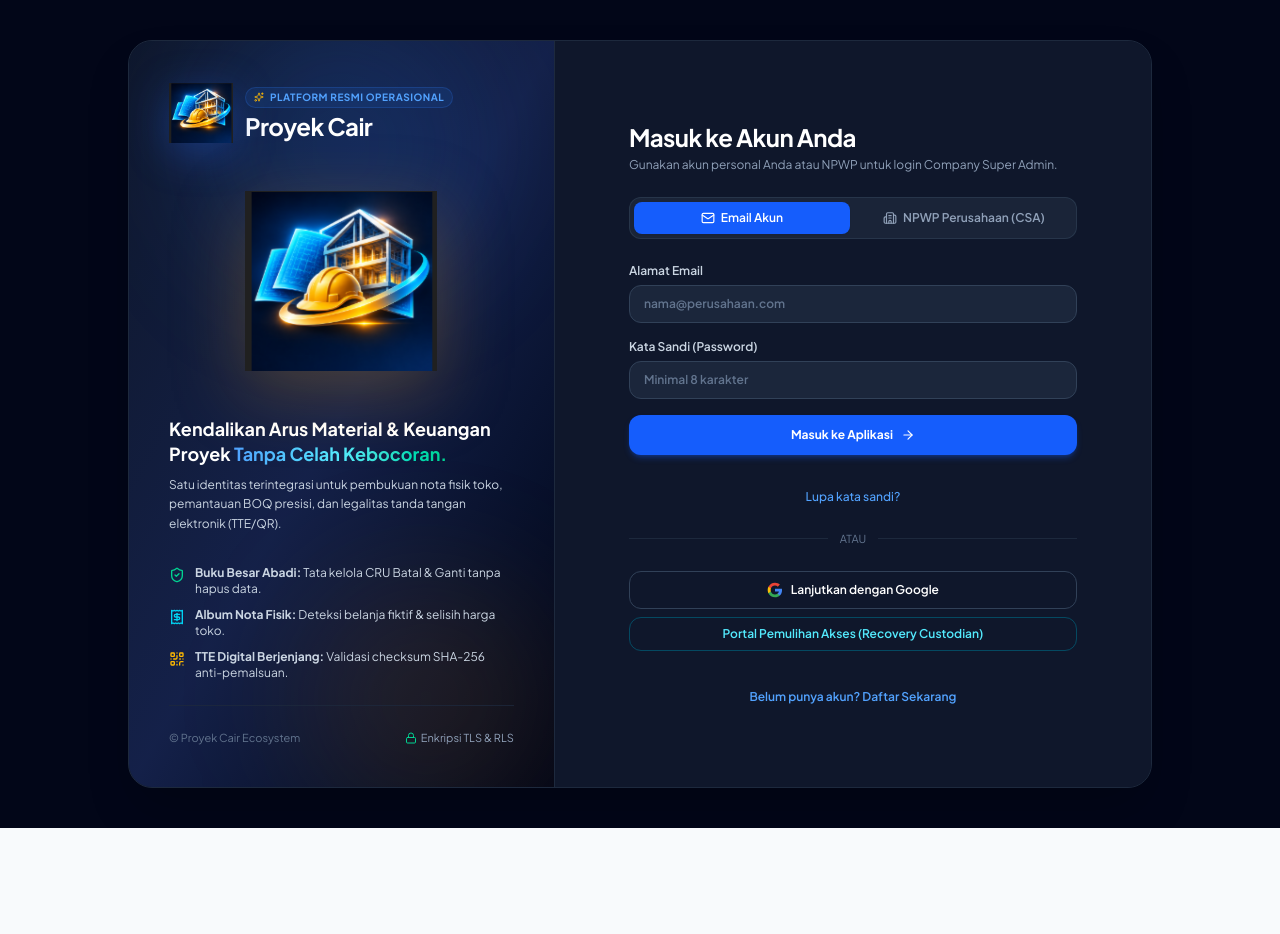
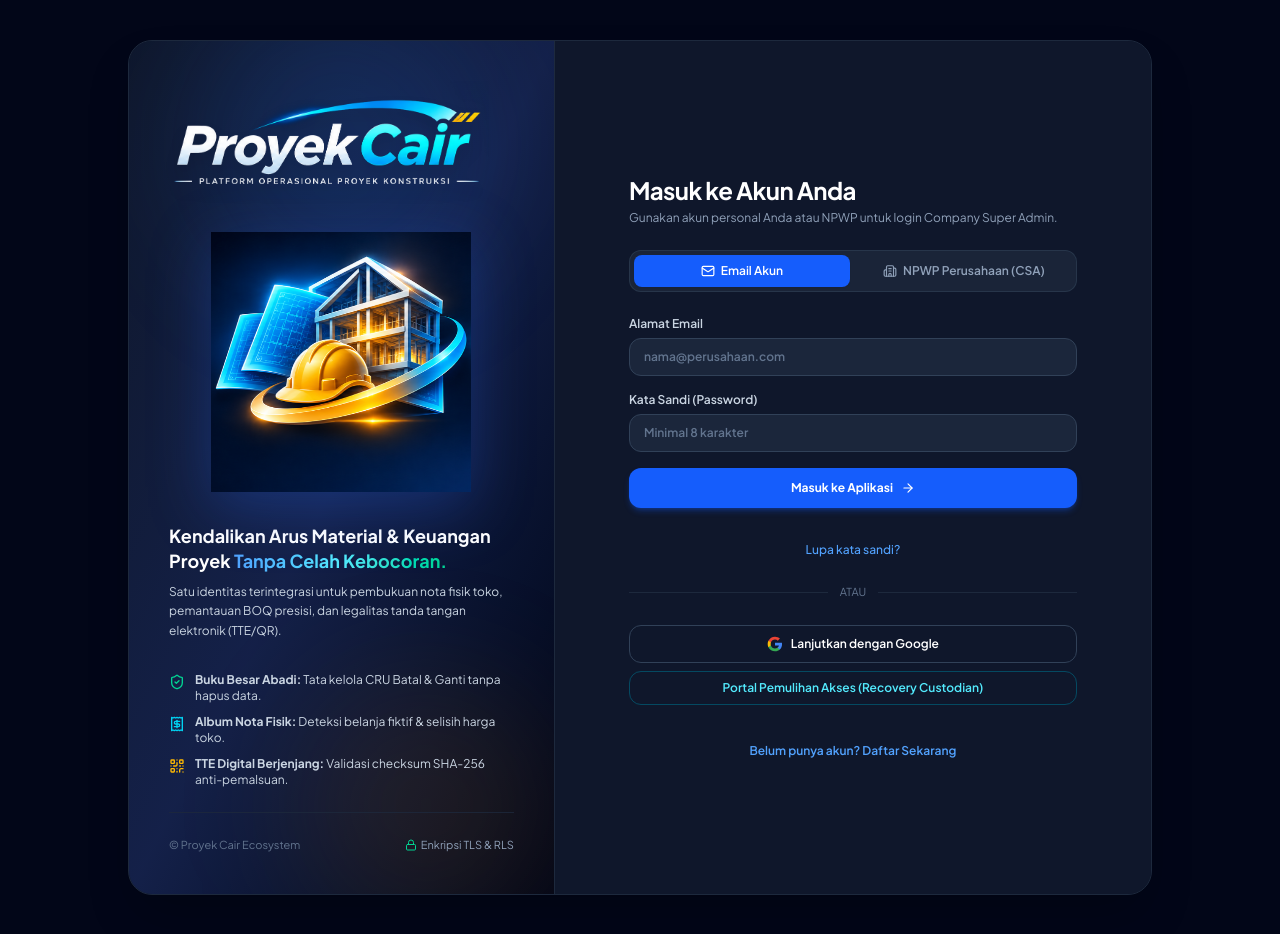
Before and after one commit to islamiahiis243-gif/Proyek-Cair, a React (Vite) app: page / in a window 1280 px wide. Before the commit the page ends 828 px from the top, so only its background shows below. Built offline with nearby package versions, Linux system fonts and the light colour scheme; no server answers.

Commit message:
style: pasang banner words_PNG2 di AuthGate, jadikan container maskot 1:1 auto-shrink, dan hapus badge sparkle label

```diff
--- a/src/components/AuthGate.tsx
+++ b/src/components/AuthGate.tsx
@@ -8,8 +8,7 @@ import {
   Lock,
   Mail,
   Building2,
-  ArrowRight,
-  Sparkles
+  ArrowRight
 } from 'lucide-react';
 
 export const AuthGate: React.FC<{ children: React.ReactNode }> = ({ children }) => {
@@ -311,32 +310,26 @@ export const AuthGate: React.FC<{ children: React.ReactNode }> = ({ children })
           <div className="absolute top-0 left-1/2 -translate-x-1/2 -mt-10 w-72 h-72 bg-blue-500/15 rounded-full blur-3xl pointer-events-none" />
           <div className="absolute bottom-0 right-0 -mb-10 w-64 h-64 bg-amber-500/10 rounded-full blur-3xl pointer-events-none" />
 
-          {/* Bagian Atas: Header Logo & Maskot 3D */}
+          {/* Bagian Atas: Banner Logo Resmi & Maskot 3D 1:1 */}
           <div className="relative z-10 space-y-6">
-            <div className="flex items-center gap-3">
+            {/* Banner Resmi (words_PNG2.png) */}
+            <div className="w-full flex items-center justify-start">
               <img
-                src="/mascot_3d.png"
-                alt="Logo Maskot 3D Proyek Cair"
-                className="w-14 h-14 sm:w-16 sm:h-16 object-contain drop-shadow-[0_10px_20px_rgba(37,99,235,0.35)] shrink-0"
+                src="/words_PNG2.png"
+                alt="Proyek Cair - Platform Operasional Proyek Konstruksi"
+                className="w-full max-w-[280px] sm:max-w-[320px] h-auto object-contain drop-shadow-xl"
               />
-              <div>
-                <div className="inline-flex items-center gap-1.5 px-2 py-0.5 rounded-full text-[10px] font-bold tracking-wider uppercase bg-blue-500/10 text-blue-400 border border-blue-500/20">
-                  <Sparkles className="w-2.5 h-2.5 text-amber-400" />
-                  <span>Platform Resmi Operasional</span>
-                </div>
-                <h2 className="text-xl sm:text-2xl font-black tracking-tight text-white mt-0.5">
-                  Proyek Cair
-                </h2>
-              </div>
             </div>
 
-            {/* Banner Ilustrasi 3D Besar (Hanya Tampil di Layar Desktop/Tablet) */}
-            <div className="hidden lg:flex items-center justify-center py-4">
-              <img
-                src="/mascot_3d.png"
-                alt="Ilustrasi Konstruksi 3D Proyek Cair"
-                className="w-48 h-48 object-contain drop-shadow-[0_20px_35px_rgba(245,158,11,0.25)] hover:scale-105 transition-transform duration-500"
-              />
+            {/* Container Maskot 3D: Rasio 1:1, Auto Shrink to Fit */}
+            <div className="w-full flex items-center justify-center py-2">
+              <div className="w-full max-w-[220px] sm:max-w-[260px] aspect-square flex items-center justify-center">
+                <img
+                  src="/mascot_3d.png"
+                  alt="Maskot Proyek Cair"
+                  className="w-full h-full object-contain drop-shadow-[0_15px_30px_rgba(37,99,235,0.3)] hover:scale-105 transition-transform duration-500"
+                />
+              </div>
             </div>
 
             {/* Tagline Promosi Utama */}
```
Also changed, not shown: public/mascot_3d.png.
